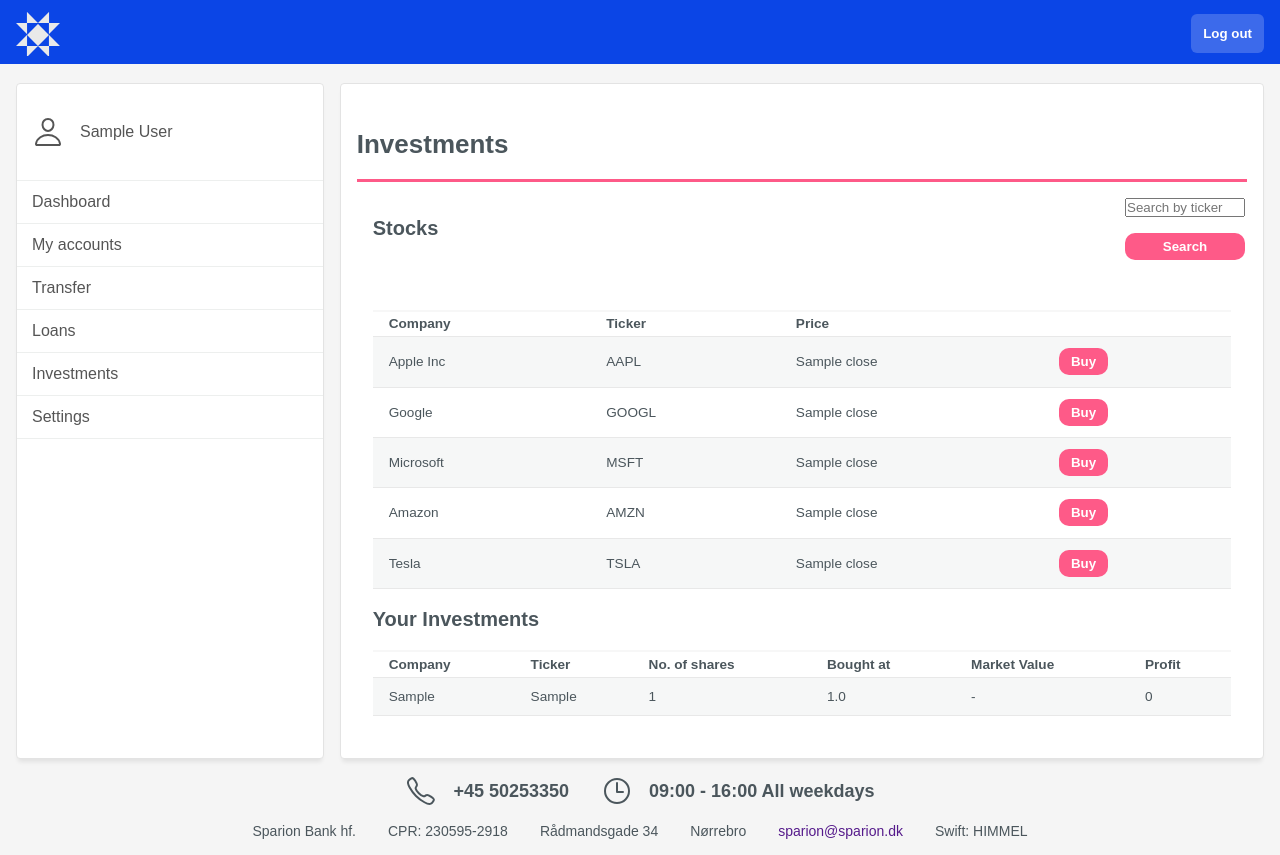
After one commit to Laaufey/bank-app, a Django app: page /stocks/ in a window 1280 px wide. The commit adds this page. Run offline with Django 4.2, Linux system fonts and the light colour scheme; a user stored in the database is signed in; tables that the repository leaves empty hold one stand-in row (values such as "Sample post"); a database or web service that is not in the repository returns one stand-in record (values such as "Sample title"); data that the repository does not hold is empty.

Commit message:
investments added

```diff
--- a/bank_app/admin.py
+++ b/bank_app/admin.py
@@ -1,5 +1,5 @@
 from django.contrib import admin
-from .models import Account, Store, Ledger, ExternalLedger
+from .models import Account, Store, Ledger, StockHoldings
 from .models import Customer
 
 
@@ -7,4 +7,4 @@ admin.site.register(Account)
 admin.site.register(Customer)
 admin.site.register(Store)
 admin.site.register(Ledger)
-admin.site.register(ExternalLedger)
+admin.site.register(StockHoldings)
--- a/bank_app/forms.py
+++ b/bank_app/forms.py
@@ -80,3 +80,25 @@ class UserForm(forms.ModelForm):
     class Meta:
         model = User
         fields = ('username', 'first_name', 'last_name', 'email')
+
+class TickerForm(forms.Form):
+    ticker = forms.CharField(label='', max_length=5)
+    ticker.widget.attrs['placeholder'] = "Search by ticker"
+
+
+class StockForm(forms.Form):
+    stock_amount = forms.IntegerField(label='Number of shares')
+    stock_amount.widget.attrs['placeholder'] = "Number of shares"
+    debit_account = forms.ModelChoiceField(
+        label='Choose payment account', queryset=Customer.objects.none())
+
+    def clean(self):
+        super().clean()
+        return self.cleaned_data
+
+
+class SellStockForm(forms.Form):
+    stock_holdings = forms.ModelChoiceField(
+        label='Choose Stock Holding', queryset=Customer.objects.none())
+    debit_account = forms.ModelChoiceField(
+        label='Receive payment account', queryset=Customer.objects.none())
--- a/bank_app/management/commands/demodata.py
+++ b/bank_app/management/commands/demodata.py
@@ -12,6 +12,7 @@ class Command(BaseCommand):
         bank_user.save()
         ipo_account = Account.objects.create(user=bank_user, title='Bank IPO Account')
         ops_account = Account.objects.create(user=bank_user, title='Bank OPS Account')
+        stock_account = Account.objects.create(user=bank_user, title='Bank Stock Account')
         Ledger.transfer(
             10_000_000,
             ipo_account, # debit
--- a/bank_app/static/css/style2.css
+++ b/bank_app/static/css/style2.css
@@ -267,6 +267,65 @@ tr:nth-child(odd) {background-color: var(--sparion-white)}
   font-size: 15px;
 }
 
+/* INVESTMENTS */
+
+.buy-button {
+  color: white;
+  background-color: var(--sparion-pink);
+  padding: 6px 12px;
+  border-radius: 10px;
+  border: none;
+  font-weight: 600;
+}
+
+.ticker-input {
+  color: white;
+  background-color: var(--sparion-pink);
+  padding: 6px 12px;
+  border-radius: 10px;
+  border: none;
+  font-weight: 600;
+}
+
+.ticker-form {
+  width: 120px;
+  border-radius: 20px;
+  display: flex;
+  position: absolute;
+  right: 35px;
+}
+
+.stocks {
+  display: flex;
+  margin-bottom: 50px;
+}
+
+.ticker-prices {
+  display: flex;
+  margin: 20px 0;
+  font-weight: 600;
+}
+
+.ticker-prices p {
+  font-weight: 600;
+  padding-right: 40px;
+}
+
+.main-ticker-price {
+  margin: 30px 10px 0 0;
+  display: flex;
+  align-items: baseline;
+}
+
+.usd {
+  margin-bottom: 6px;
+  margin-left: 6px;
+}
+
+.sell-stock-form {
+  margin-top: 30px;
+}
+
 /* PROFILE */
 
 .profile-nav{
--- a/bank_app/templates/bank_app/base/base3.html
+++ b/bank_app/templates/bank_app/base/base3.html
@@ -56,6 +56,12 @@
           </li>
         </a>
         <div class="line"></div>
+        <a href="{% url 'bank_app:stocks' %}">
+          <li>
+            Investments
+          </li>
+        </a>
+        <div class="line"></div>
         <a  href="{% url 'bank_app:profile' %}">
           <li>
             Settings
--- /dev/null
+++ b/bank_app/templates/bank_app/stocks.html
@@ -0,0 +1,92 @@
+{% extends 'bank_app/base/base3.html' %}
+{% block content %}
+{% load static %}
+<h2>Investments</h2>
+
+
+<div class="flex">
+<div>
+    <div class="stocks">
+        <h3>Stocks</h3>
+            <div class="ticker-container">
+            <form action="/stocks/" method="post" class="ticker-form">
+                {% csrf_token %}
+                {{ ticker_form }}
+                <input type="submit" value="Search" class="ticker-input">
+
+            </form>
+        </div>
+    </div>
+
+        <table class="account-table">
+            <tr class="account-titles">
+                <th>Company</th>
+                <th>Ticker</th>
+                <th>Price</th>
+            </tr>
+            <tr>
+                <td>Apple Inc</td>
+                <td>AAPL</td>
+                <td>{{ apple_price.close }}</td>
+                <td><button class="buy-button">Buy</button></td>
+            </tr>
+            <tr>
+                <td>Google</td>
+                <td>GOOGL</td>
+                <td>{{ google_price.close }}</td>
+                <td><button class="buy-button">Buy</button></td>
+            </tr>
+            <tr>
+                <td>Microsoft</td>
+                <td>MSFT</td>
+                <td>{{ microsoft_price.close }}</td>
+                <td><button class="buy-button">Buy</button></td>
+            </tr>
+            <tr>
+                <td>Amazon</td>
+                <td>AMZN</td>
+                <td>{{ amazon_price.close }}</td>
+                <td><button class="buy-button">Buy</button></td>
+            </tr>
+            <tr>
+                <td>Tesla</td>
+                <td>TSLA</td>
+                <td>{{ tesla_price.close }}</td>
+                <td>
+                    <a href="{% url 'bank_app:stocks' %}">
+                    <button class="buy-button">Buy</button>
+                </a>
+                </td>
+            </tr>
+        </table>
+        <h3>Your Investments</h3>
+
+        <table class="account-table">
+            <tr class="account-titles">
+
+            <th>Company</th>
+            <th>Ticker</th>
+            <th>No. of shares</th>
+            <th>Bought at</th>
+            <th>Market Value</th>
+            <th>Profit</th>
+            </tr>
+            <tr>
+                {% for stock in stock_holdings %}
+                <td>{{ stock.company }}</td>
+                <td>{{ stock.ticker }}</td>
+                <td>{{ stock.shares }}</td>
+                <td>{{ stock.bought_at }}</td>
+                <td>-</td>
+                <td>0</td>
+
+            </tr>
+            {% endfor %}
+        </table>
+
+
+
+    </div>
+</div>
+
+{% endblock %}
--- a/bank_app/urls.py
+++ b/bank_app/urls.py
@@ -11,6 +11,8 @@ urlpatterns = [
    path('home/', views.home, name='home'),
    path('accounts/', views.accounts, name='accounts'),
    path('transfer/', views.transfer, name='transfer'),
+   path('stocks/', views.stocks, name='stocks'),
+   path('stocks/<str:tid>', views.ticker, name='ticker'),
    path('loans/', views.loans, name='loans'),
    path('loan_details/', views.loan_details, name='loan_details'),
    path('loan_details/<int:id>/', views.loan_details, name='loan_details'),
--- a/bank_app/views.py
+++ b/bank_app/views.py
@@ -8,15 +8,17 @@ from django.views import View
 import requests
 import environ
 import uuid
-from .models import Account, Customer, Ledger, ExternalLedger, Bank
+from .models import Account, Customer, Ledger, ExternalLedger, StockHoldings
 from django.contrib.auth.models import User
-from .forms import createAccount, createCustomer, createUser, UpdateUserForm, UpdateCustomerForm, TransferForm, LoanForm
+from .forms import createAccount, createCustomer, createUser, UpdateUserForm, UpdateCustomerForm, TransferForm, LoanForm, TickerForm, SellStockForm, StockForm
 from decimal import Decimal
 from rest_framework import permissions
 from rest_framework import viewsets
 from django.views.decorators.csrf import csrf_exempt
 from django.utils.decorators import method_decorator
 from twilio.rest import Client
+from .stocks import get_meta_data, get_price_data, get_apple_price, get_google_price, get_microsoft_price, get_amazon_price, get_tesla_price, get_tesla_info
+
 
 def index(request):
    return render(request, 'bank_app/index.html')
@@ -182,6 +184,13 @@ def transfer(request):
 
          # External bank transfers
          elif credit_bank_id == 2:
+            env = environ.Env()
+            environ.Env.read_env()
+            bank_auth_key_1 = env("BANK_AUTH_KEY_1")
+            headers = {
+               'Content-Type': 'application/json',
+               'Authorization': bank_auth_key_1
+            }
             transaction_id = uuid.uuid4()
             account = Account.objects.get(pk=transfer_form.cleaned_data['debit_account'].pk)
             bank = Account.objects.get(title="Bank IPO Account")
@@ -197,7 +206,7 @@ def transfer(request):
             if account_response.ok:
                print("Found the account")
                # print(transfer)
-               transfer_response = requests.post(transfer_url)
+               transfer_response = requests.post(transfer_url, headers=headers)
                print(transfer_response)
                if transfer_response.ok:
                   print("response ok")
@@ -246,6 +255,104 @@ def profile(request):
       'customers':Customer.objects.all()
    }
    return render(request, 'bank_app/profile.html', context)
+
+# Stocks
+
+@login_required
+def stocks(request):
+   user = request.user
+   if request.method == 'POST':
+      form = TickerForm(request.POST)
+      if form.is_valid():
+         ticker = request.POST['ticker']
+         return HttpResponseRedirect(ticker)
+   else:
+      form = TickerForm()
+      context = {
+         'apple_price': get_apple_price(),
+         'google_price': get_google_price(),
+         'microsoft_price': get_microsoft_price(),
+         'amazon_price': get_amazon_price(),
+         'tesla_price': get_tesla_price(),
+         'tesla_info': get_tesla_info(),
+         'ticker_form': form,
+         'stock_holdings': StockHoldings.objects.all()
+      }
+
+   return render(request, 'bank_app/stocks.html', context)
+
+
+@login_required
+def ticker(request, tid):
+   price_data = get_price_data(tid)
+   meta_data = get_meta_data(tid)
+
+   if request.method == "POST":
+      buy_stock_form = StockForm(request.POST)
+      sell_stock_form = SellStockForm(request.POST)
+      sell_stock_form.fields['debit_account'].queryset = Account.objects.filter(
+            user=request.user, account_type='Savings account' or 'Debit card' or 'Credit card')
+      buy_stock_form.fields['debit_account'].queryset = Account.objects.filter(
+            user=request.user, account_type='Savings account' or 'Debit card' or 'Credit card')
+
+      if buy_stock_form.is_valid():
+            stock_value = price_data['close']
+            # company_name = meta_data['name']
+            stock_amount = buy_stock_form.cleaned_data['stock_amount']
+            amount_transfered = stock_value * stock_amount
+            debit_account = buy_stock_form.cleaned_data['debit_account']
+            credit_account = Account.objects.get(title='Bank Stock Account')
+            text = "buy stocks"
+
+            stock_holding = StockHoldings.objects.create(
+               user=request.user, company="Microsoft", ticker=tid, shares=stock_amount, bought_at=amount_transfered)
+
+            transfer = Ledger.transfer(
+               amount_transfered, debit_account, text, credit_account, text)
+            print("AMOUNT", amount_transfered)
+            print(stock_holding)
+            print(transfer)
+            return HttpResponseRedirect('/stocks')
+
+      if sell_stock_form.is_valid():
+            stock_value = price_data['close']
+            stock_amount = StockHoldings.objects.get(
+            sell_stock_form.cleaned_data['stock_holdings'])
+            print(stock_amount)
+            amount_transfered = stock_value * stock_amount
+            debit_account = Account.objects.get(title='Bank Stock Account')
+            credit_account = sell_stock_form.cleaned_data['debit_account']
+            text = "sell stocks"
+
+            stock_holding = StockHoldings.objects.create(
+               user=request.user, company="Apple", ticker=tid, shares=stock_amount, bought_at=amount_transfered)
+
+            transfer = Ledger.transfer(
+            amount_transfered, debit_account, text, credit_account, text)
+            print("AMOUNT", amount_transfered)
+            print(stock_holding)
+            print(transfer)
+            return HttpResponseRedirect('/stocks')
+   else:
+      sell_stock_form = SellStockForm()
+      buy_stock_form = StockForm()
+      buy_stock_form.fields['debit_account'].queryset = Account.objects.filter(
+            user=request.user, account_type='Savings account' or 'Debit card' or 'Credit card')
+      sell_stock_form.fields['debit_account'].queryset = Account.objects.filter(
+            user=request.user, account_type='Savings account' or 'Debit card' or 'Credit card')
+      sell_stock_form.fields['stock_holdings'].queryset = StockHoldings.objects.filter(
+            user=request.user)
+
+   context = {
+      'ticker': tid,
+      'meta': meta_data,
+      'price': price_data,
+      'buy_stock_form': buy_stock_form,
+      'sell_stock_form': sell_stock_form,
+   }
+
+   return render(request, 'bank_app/ticker.html', context)
+
 
 # Admin
 @login_required
```
Also changed, not shown: bank_app/models.py (+12 -0 lines), bank_app/stocks.py (added, +63 -0 lines), bank_app/templates/bank_app/ticker.html (added, +40 -0 lines), bank_app/migrations/0020_stockholdings.py (added).
